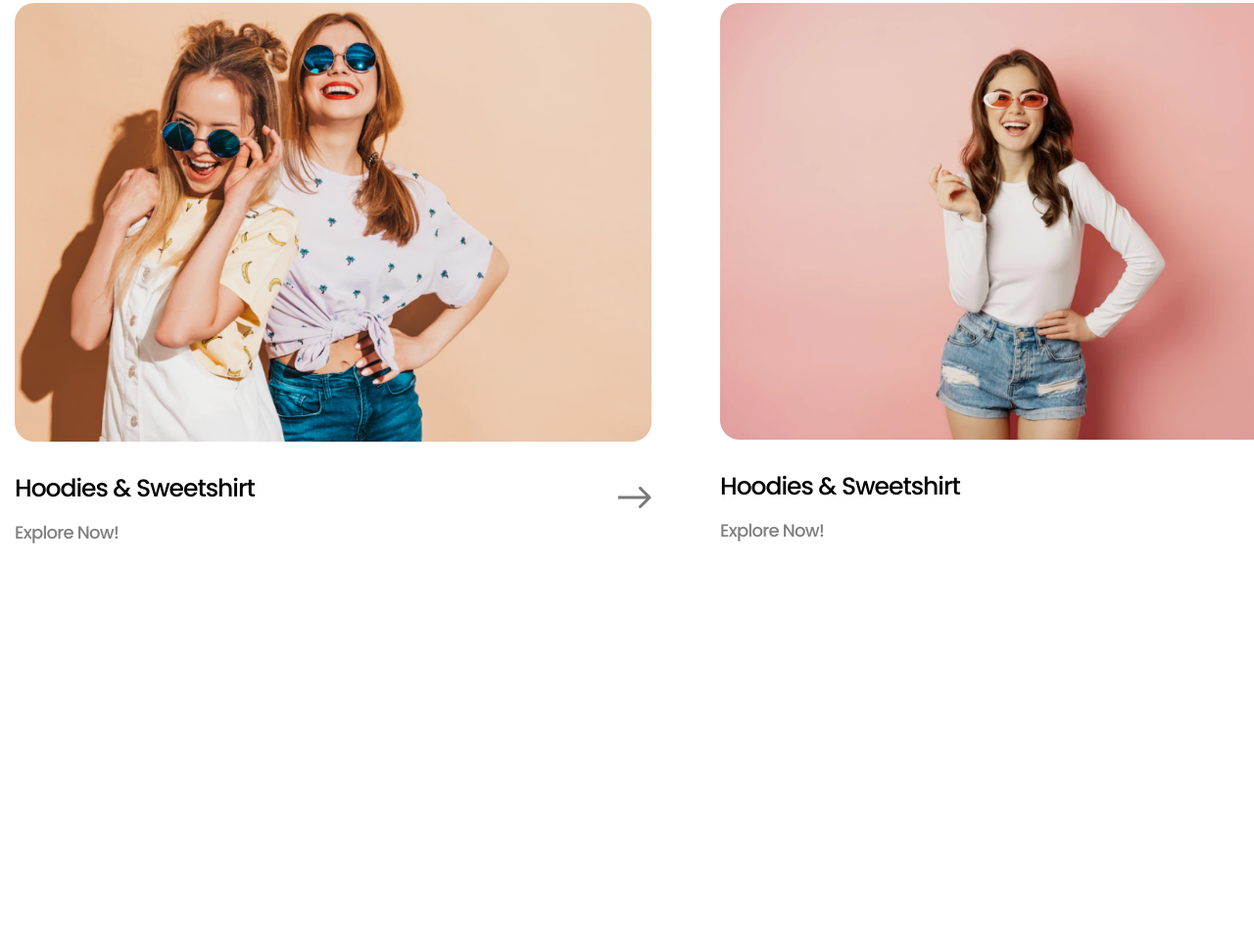
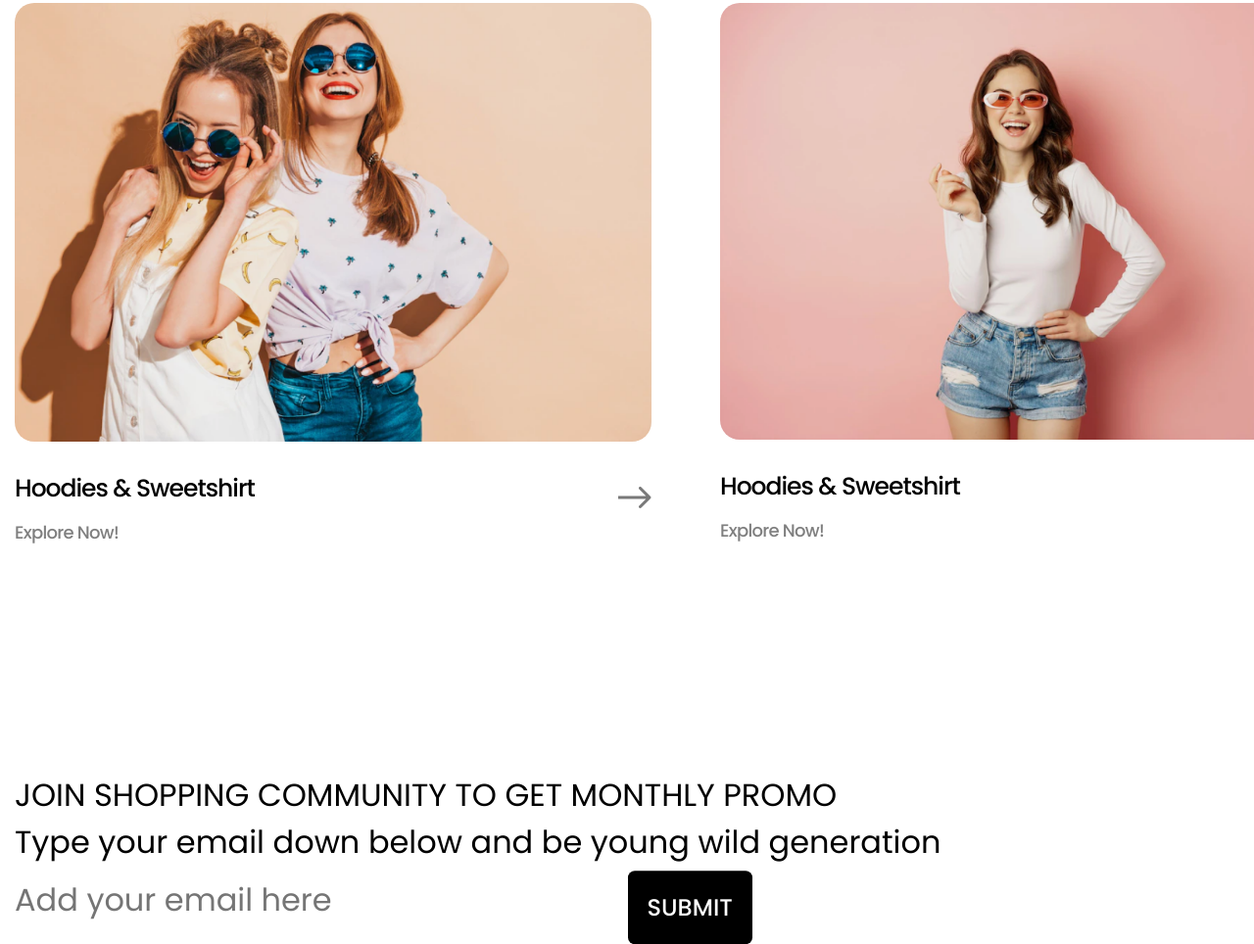
Before and after one commit to YankeBoom/fashion, a plain HTML site: page index.html in a window 1280 px wide. Shown: the part 3240-4204 px from the top of the page at 98% size. Before the commit the page ends 4028 px from the top, so only its background shows below. Drawn offline with Linux system fonts and the light colour scheme; files that its build step writes are made by us from their sources; files whose address does not match are found by name.

Commit message:
Update index.html

```diff
--- a/index.html
+++ b/index.html
@@ -247,6 +247,20 @@
             </div>
         </section>
         <!-- FAVORITE END -->
+       <!-- PROMO START -->
+        <div class="promo">
+            <div class="container">
+                <div class="promo-content">
+                    <h1 class="promo-content__title">JOIN SHOPPING COMMUNITY TO GET MONTHLY PROMO</h1>
+                    <p class="promo-content__desc">Type your email down below and be young wild generation</p>
+                    <form action="">
+                        <input class="promo-input" type="text" placeholder="Add your email here">
+                        <input class="button-black promo-btn" type="submit" placeholder="send">
+                    </form>
+                </div>
+            </div>
+        </div>
+        <!-- PROMO END -->
    </main>
     <!-- MAIN END -->
     <script src="assets/js/swiper-bundle.min.js"></script>
```
